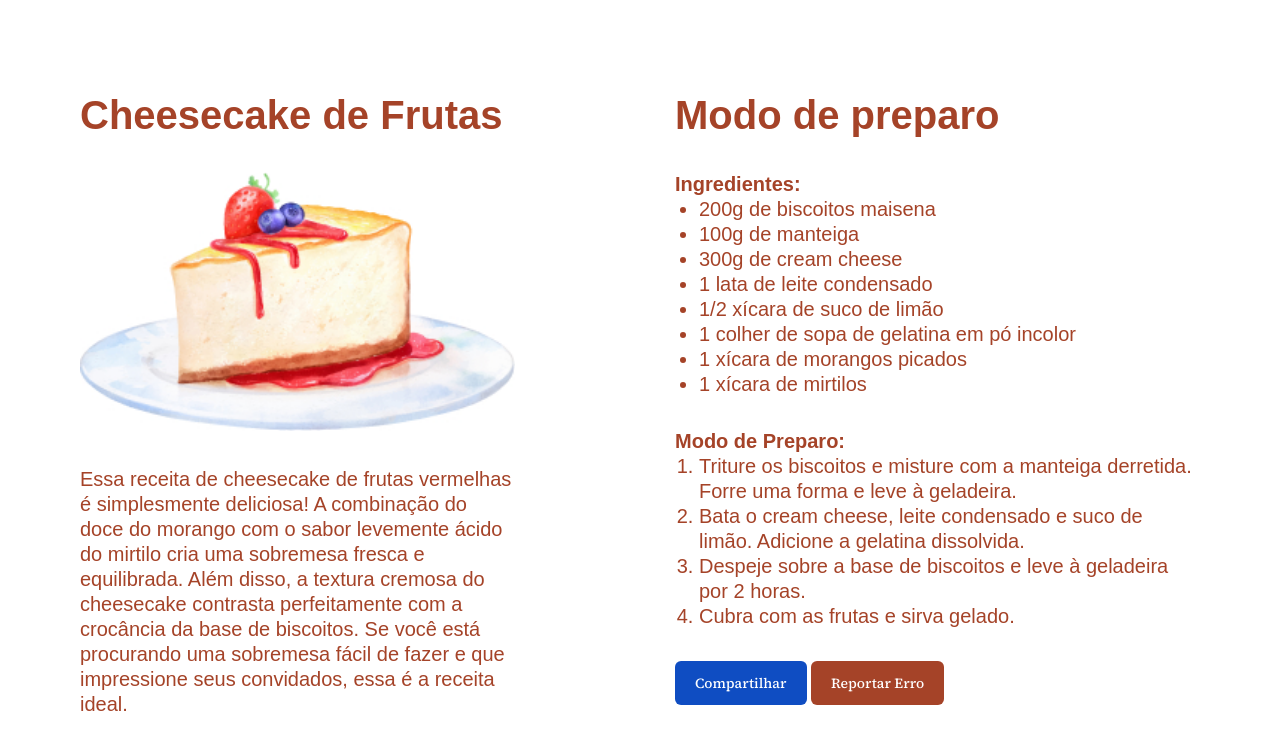
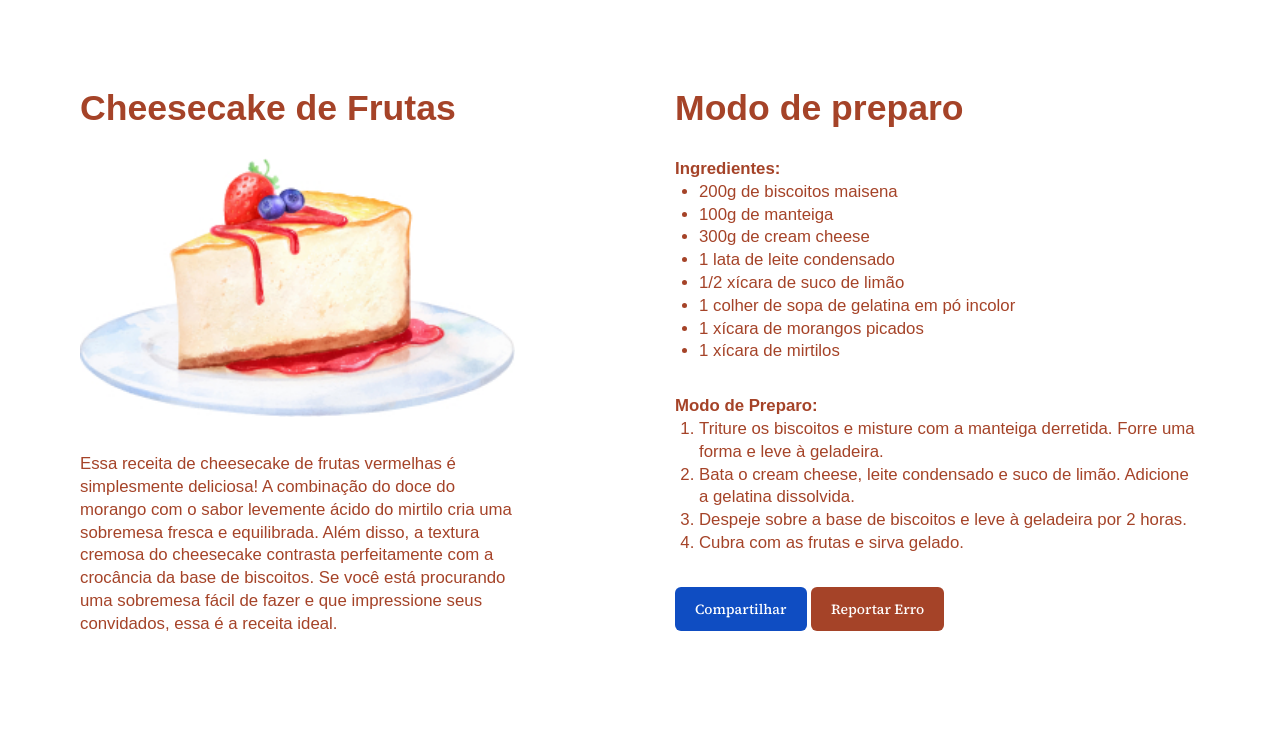
Before and after one commit to MatheusWesley/explorer, a plain HTML site: page stage-03/projeto-03/index.html in a window 1280 px wide. Drawn offline with Linux system fonts and the light colour scheme; a web font is replaced by a local one.

Commit message:
Aula adicional apredendo sobre a ferramente clamp(min, ideal, max) no CSS

```diff
--- a/stage-03/projeto-03/style.css
+++ b/stage-03/projeto-03/style.css
@@ -18,15 +18,15 @@ body {
 }
 
 h1 ,h2{
-  font-size: 2.8rem;
-  line-height: 3.6rem;
+  font-size: clamp(2.8rem, 2vw + 1rem, 4rem);
+  line-height: clamp(3.6rem, 2vw + 1rem, 5rem);
 }
 h2 {
   margin-bottom: 3.2rem;
 }
 p, li, strong {
-  font-size: 1.4rem;
-  line-height: 1.8rem;
+  font-size: clamp(1.4rem, 1vw + .4rem, 2rem);
+  line-height: clamp(1.8rem, 1vw + 1rem, 2.5rem);
 }
 
 /* MAIN */
@@ -96,7 +96,7 @@ ul {
     max-width: 52.5rem;
   }
 
-  h1, h2 {
+  /* h1, h2 {
     font-size: 4rem;
     line-height: 5rem;
   }
@@ -104,7 +104,7 @@ ul {
   p, li, strong {
     font-size: 2rem;
     line-height: 2.5rem;
-  }
+  } */
 
   button {
     font-size: 1.4rem;
```
